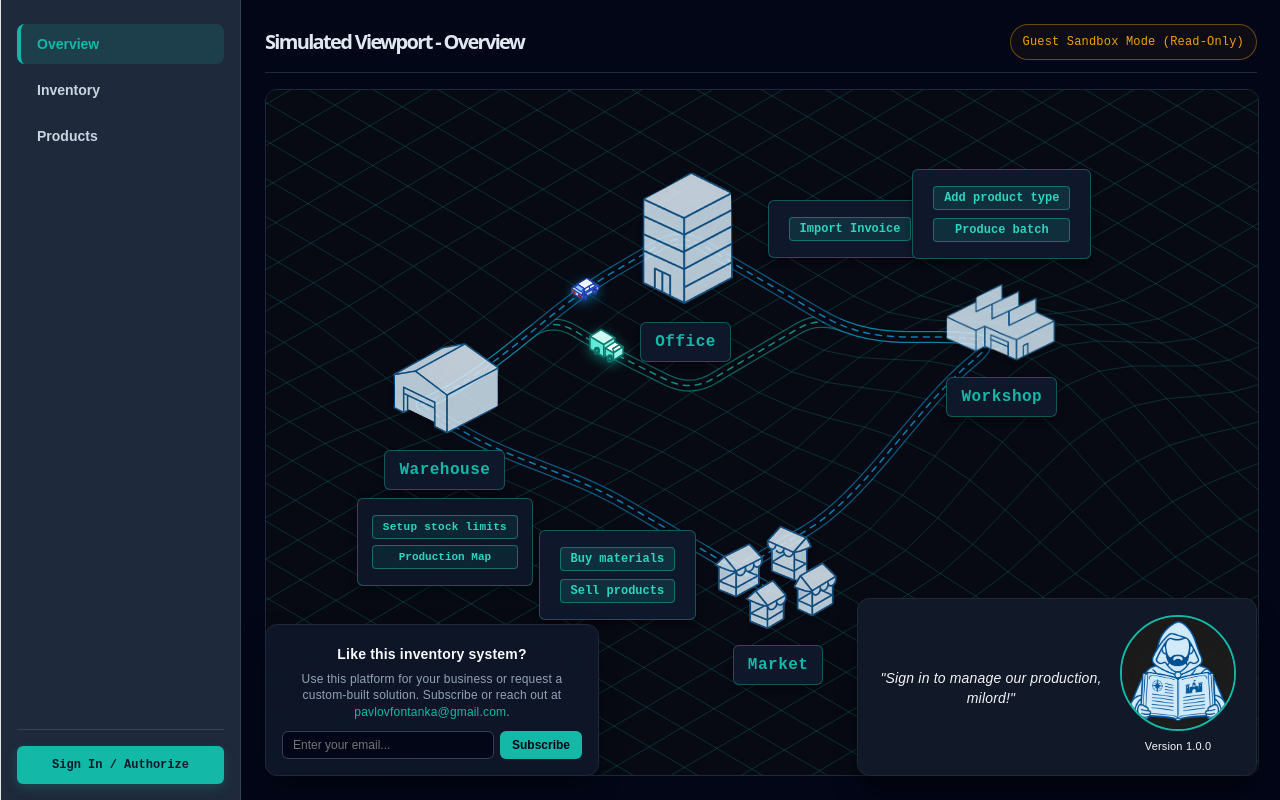
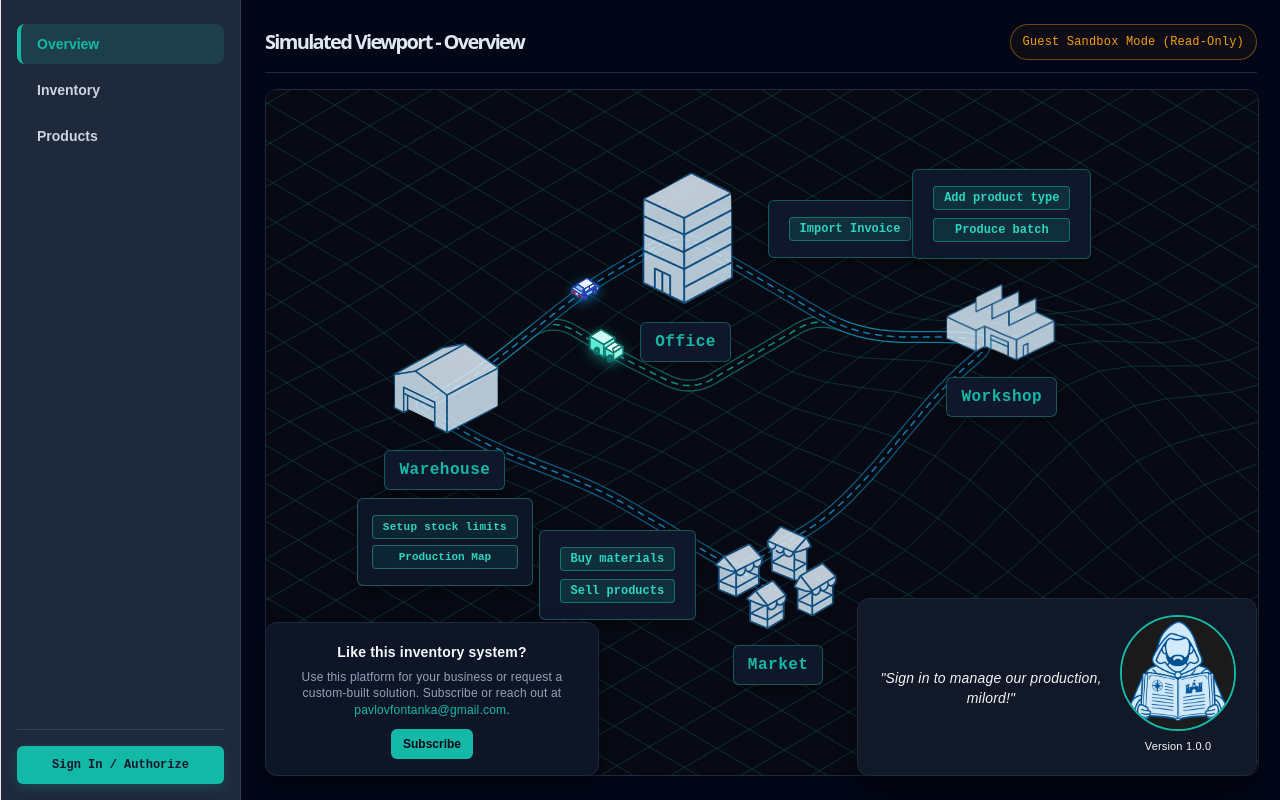
Before and after one commit to APavlovF/WebInventory, a React (Vite) app in the folder inventoryui/: page / in a window 1280 px wide. Built offline with nearby package versions, Linux system fonts and the light colour scheme.

Commit message:
change subscribe pop-up

```diff
--- a/inventoryui/src/components/MainFrame.tsx
+++ b/inventoryui/src/components/MainFrame.tsx
@@ -123,7 +123,7 @@ export default function MainFrame() {
 
                 { }
                 {!isFormView && (
-                    <form
+                    <div
                         onSubmit={(e) => {
                             e.preventDefault();
                             // Add your subscription logic here
@@ -157,39 +157,32 @@ export default function MainFrame() {
                             </p>
                         </div>
 
-                        <div style={{ display: 'flex', gap: '6px' }}>
-                            <input
-                                type="email"
-                                required
-                                placeholder="Enter your email..."
+                        <button
+                            type="button"
+                            onClick={() =>
+                                alert(
+                                    'Thank you for your interest!\n' +
+                                    'The subscription system is not available yet.\n' +
+                                    'If you need a custom inventory, automation, production, warehouse, or business management solution, please contact:\n' +
+                                    'pavlovfontanka@gmail.com\n' +
+                                    'Our team would be happy to discuss your requirements and build a solution tailored to your business.'
+                                )
+                            }
                             style={{
-                                    flex: 1,
-                                    padding: '6px 10px',
-                                    fontSize: '12px',
-                                    borderRadius: '6px',
-                                    border: '1px solid #334155',
-                                    backgroundColor: '#020617',
-                                    color: '#f8fafc',
-                                    outline: 'none'
-                                }}
-                            />
-                            <button
-                                type="submit"
-                                style={{
-                                    padding: '6px 12px',
+                                padding: '8px 12px',
                                 fontSize: '12px',
                                 fontWeight: 600,
                                 borderRadius: '6px',
                                 border: 'none',
                                 backgroundColor: '#14b8a6',
                                 color: '#020617',
-                                    cursor: 'pointer'
+                                cursor: 'pointer',
+                                alignSelf: 'center',
                             }}
                         >
                             Subscribe
                         </button>
                     </div>
-                    </form>
                 )}
 
                 {!isFormView && (
```
Lines whose indentation alone changed are shown as unchanged.
